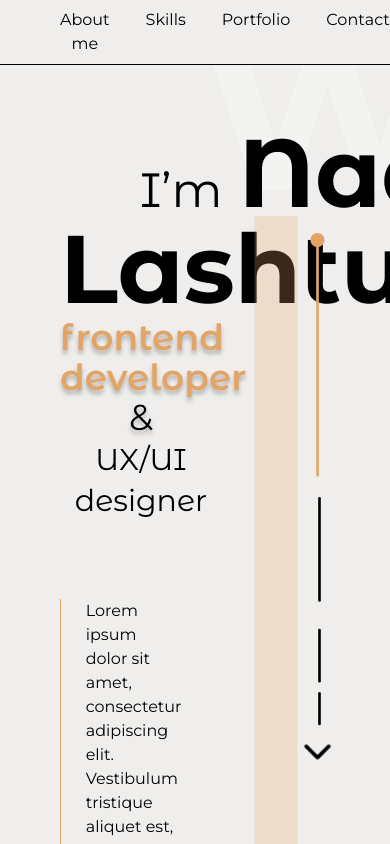
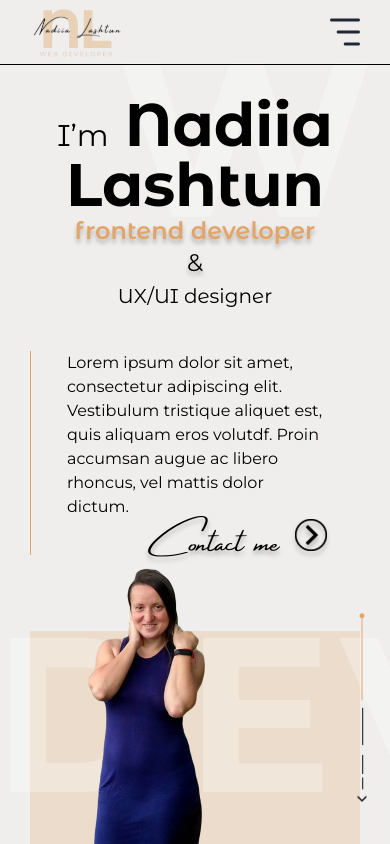
Before and after one commit to NadiiaLashtun/Portfolio-v-2.0, a React (Vite) app: page / in a window 390 px wide. Shown: the top 844 px of the page. Built offline with nearby package versions, Linux system fonts and the light colour scheme.

Commit message:
Add responsiveness to the Hero page

```diff
--- a/src/components/Pages/HeroPage.jsx
+++ b/src/components/Pages/HeroPage.jsx
@@ -11,7 +11,7 @@ import ArrowDown from "../../assets/arrow-down.svg";
 function HeroPage() {
   return (
     <>
-      <header className='border-b border-black px-[60px]'>
+      <header className='border-b border-black px-[30px] sm:px-[60px]'>
         <nav className='flex justify-between items-center h-16'>
           <a href='/'>
             <img src={Logo} alt='Logo' />
@@ -19,25 +19,32 @@ function HeroPage() {
           <NavMenu />
         </nav>
       </header>
-      <section className='relative flex max-h-full p-[60px] overflow-hidden '>
-        <BackgroundText text='web' top='-10%' left='51%' />
+      <section className='relative max-h-full p-[30px] sm:p-[60px] flex flex-col gap-5 sm:flex-row sm:gap-0'>
+        <BackgroundText text='web' left='30%' top='-10%' />
         <BackgroundText text='developer' left='-2%' bottom='12%' />
-        <div className='w-[60%] h-full flex flex-col justify-end gap-20'>
-          <h1 className='font-Montserrat-Alternates text-4xl'>
-            <span className='text-5xl pl-20 pr-4'>I’m</span>
-            <span className='text-8xl font-bold'>
-              Nadiia <br />
-              Lashtun <br />
-            </span>
+        <div className='w-full md:w-2/3 h-full flex flex-col justify-end gap-10 md:gap-20'>
+          <h1 className='font-Montserrat-Alternates text-2xl md:text-3xl lg:text-4xl'>
+            <div>
+              <span className='text-3xl md:text-4xl lg:text-5xl sm:pl-20 pr-4'>
+                I’m
+              </span>
+              <span className='text-6xl md:text-7xl lg:text-8xl font-bold'>
+                Nadiia <br />
+                Lashtun <br />
+              </span>
+            </div>
             <span className='text-brand-color drop-shadow-black font-semibold'>
               frontend developer
             </span>
             <br />
             <span className='drop-shadow-black'>&</span>
-            <br /> <span className='text-3xl'>UX/UI designer</span>
+            <br />{" "}
+            <span className='text-xl md:text-1xl lg:text-3xl'>
+              UX/UI designer
+            </span>
           </h1>
 
-          <div className='max-w-[75%] text-left pl-9 border-l border-brand-color flex flex-col items-end'>
+          <div className='max-w-[90%] md:max-w-[75%] text-left pl-9 border-l border-brand-color flex flex-col items-end'>
             <p>
               Lorem ipsum dolor sit amet, consectetur adipiscing elit.
               Vestibulum tristique aliquet est, quis aliquam eros volutdf. Proin
@@ -46,11 +53,12 @@ function HeroPage() {
             <Button className='drop-shadow-black' caption='Contact me' />
           </div>
         </div>
-        <div className='relative w-[40%] border-b border-black'>
+
+        <div className='relative w-full md:w-1/3 border-b border-black min-h-96'>
           <div className='absolute bottom-0 right-0 w-[1px] h-1/4 bg-black'></div>
           <img
             src={HeroImg}
-            className='absolute left-[5%] -bottom-16 max-h-[120%] '
+            className='absolute left-[16%] md:left-[5%] -bottom-16 max-h-[120%] '
             alt='Main Photo'
           />
           <img
@@ -58,11 +66,11 @@ function HeroPage() {
             className='absolute right-[-10px] bottom-[40%] h-1/2 '
             alt='Arrow'
           />
-          <div className='absolute left-1/2 -translate-x-1/2 -bottom-12 w-[40%] h-[96%]'>
+          <div className='absolute left-1/2 -translate-x-1/2 -bottom-12 w-full sm:w-[80%] md:w-[45%] h-[98%] -z-20 md:z-0 md:h-[94%]'>
             <BackgroundSquare />
           </div>
           <div className='absolute left-1/2 -translate-x-1/2 -bottom-4'>
-            <SocialList color='text-red-600' />
+            <SocialList color='brand-color' hoverColor='brand-dark-color' />
             <div className='absolute top-0 -z-10 left-1/2 -translate-x-1/2 -bottom-4 bg-secondary-color  w-full h-full'></div>
           </div>
         </div>
--- a/src/components/UI/Menu/NavMenu.jsx
+++ b/src/components/UI/Menu/NavMenu.jsx
@@ -1,12 +1,21 @@
 import NavItem from "./NavItem";
+import Burger from "/src/assets/menu-button.svg?react";
+
 function NavMenu() {
   return (
-    <div className='flex justify-end gap-9 transition'>
-      <NavItem caption='About me' />
-      <NavItem caption='Skills' />
-      <NavItem caption='Portfolio' />
-      <NavItem caption='Contacts' />
-    </div>
+    <>
+      <div className='hidden md:flex justify-end gap-9 transition '>
+        <NavItem caption='About me' />
+        <NavItem caption='Skills' />
+        <NavItem caption='Portfolio' />
+        <NavItem caption='Contacts' />
+      </div>
+      <div className='flex justify-end md:hidden'>
+        <Burger
+          className={`w-full h-full text-orange-400 hover:text-lime-500 transition-colors duration-300`}
+        />
+      </div>
+    </>
   );
 }
 
```
Also changed, not shown: src/assets/close-button.svg (added), src/assets/menu-button.svg (added).
